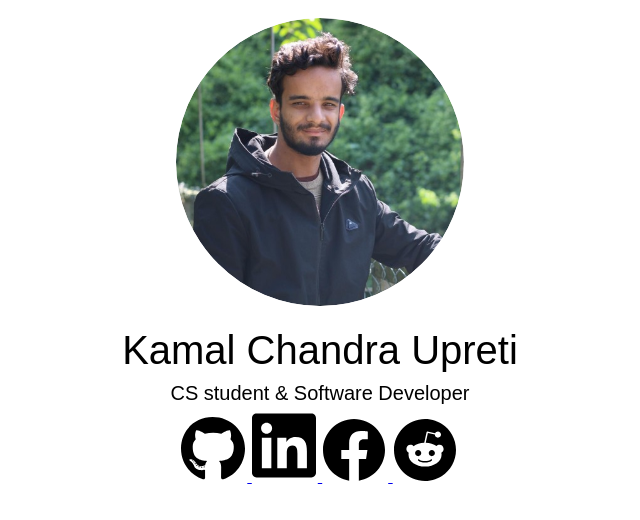
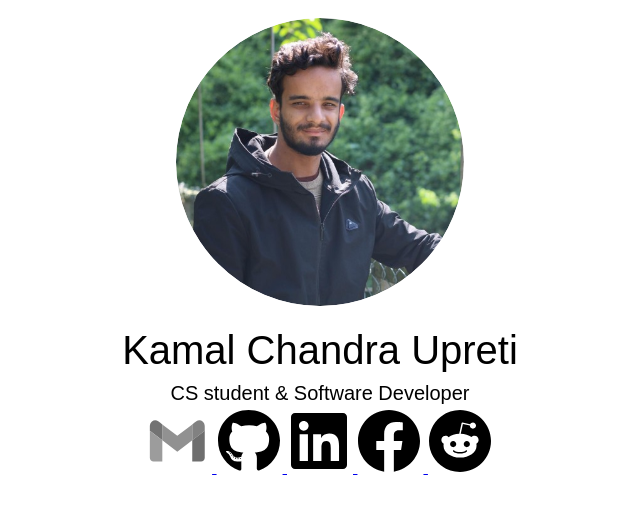
Before and after one commit to kmlupreti/kmlupreti.github.io, a plain HTML site: page index.html in a window 1280 px wide. Shown: the whole page, without its empty margins (320-960 px from the left). Drawn offline with Linux system fonts and the light colour scheme.

Commit message:
Add meta tags, fix icons size and add gmail icon

```diff
--- a/index.html
+++ b/index.html
@@ -4,6 +4,14 @@
 <head>
     <meta charset="utf-8">
     <meta name="viewport" content="width=device-width, initial-scale=1">
+    <meta name="author" content="Kamal Chandra Upreti <kamalchettri1996@gmail.com>" />
+    <meta property="og:title" content="Kamal Chandra Upreti | Software Developer">
+    <meta property="og:description"
+        content="Software developer and CS student interested in systems programming and web development">
+    <meta property="og:image" content="https://kamalupreti.com.np/me.jpg">
+    <meta property="og:url" content="https://kamalupreti.com.np">
+    <meta name="twitter:card" content="https://kamalupreti.com.np/me.jpg">
+
     <style type="text/css">
         html,
         body {
@@ -74,8 +82,8 @@
         }
 
         .icon>i>img {
-            height: 10%;
-            width: 10%;
+            height: 64px;
+            width: 64px;
             margin-right: 2px;
         }
     </style>
@@ -91,6 +99,10 @@
         <div class="info">
             <label class="title">Kamal Chandra Upreti</label>
             <label class="subtitle">CS student & Software Developer</label>
+            <a href="mailto:kamalchettri1996@gmail.com" class="icon">
+                <i class="icon-unlock"><img src="icons/gmail.svg"></i>
+                <i class="icon-lock"><img src="icons/gmail-color.svg"></i>
+            </a>
             <a href="https://github.com/kml96" class="icon">
                 <i class="icon-unlock"><img src="icons/github.svg"></i>
                 <i class="icon-lock"><img src="icons/github-color.svg"></i>
```
